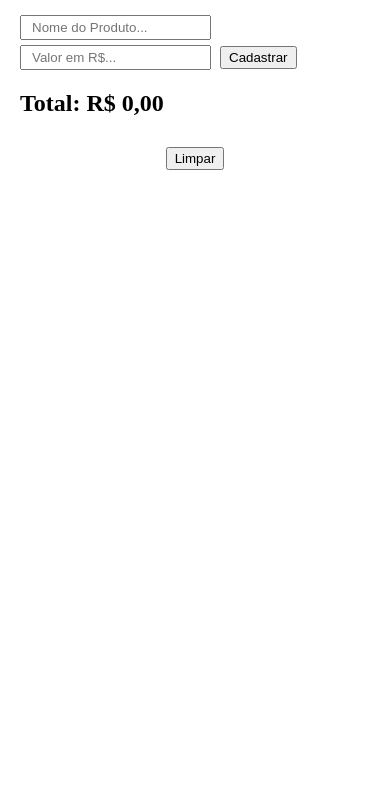
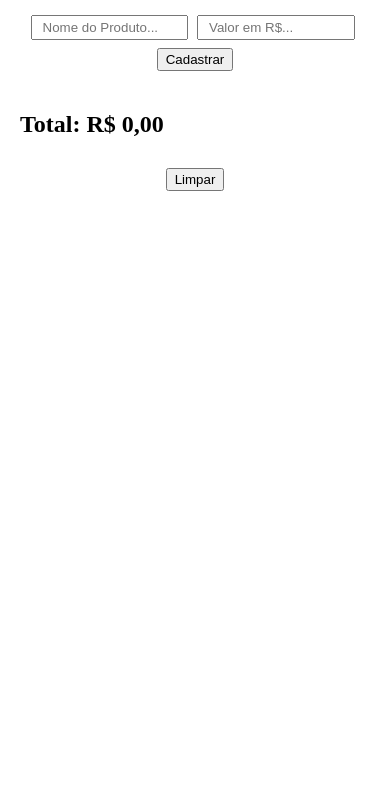
Before and after one commit to mgomesr/lista-supermercado, a plain HTML site: page index.html in a window 390 px wide. Shown: the part 52-842 px from the top of the page. Drawn offline with Linux system fonts and the light colour scheme.

Commit message:
Update style.css

```diff
--- a/style.css
+++ b/style.css
@@ -21,6 +21,7 @@ header{
     flex: 1;
     height: 25px;
     padding-left: 10px;
+    width: 50%;
     margin-right: 5px;
 }
 
@@ -74,22 +75,24 @@ button{
 
 @media screen and (max-width: 480px) {
     .lista-cadastro{
-        display: block;
+        display: inline-block;
         margin: 20px 0;
         padding: 0 20px;
+        text-align: center;
     }
 
     .lista-cadastro input[type='text']{
         height: 25px;
+        width: 45%;
         padding-left: 10px;
-        margin-right: 5px;
         margin-bottom: 5px;
     }
 
     .lista-cadastro input[type='number']{
         height: 25px;
+        width: 45%;
         padding-left: 10px;
-        margin-right: 5px;
+        margin-bottom: 8px;
     }
 
 }
```
